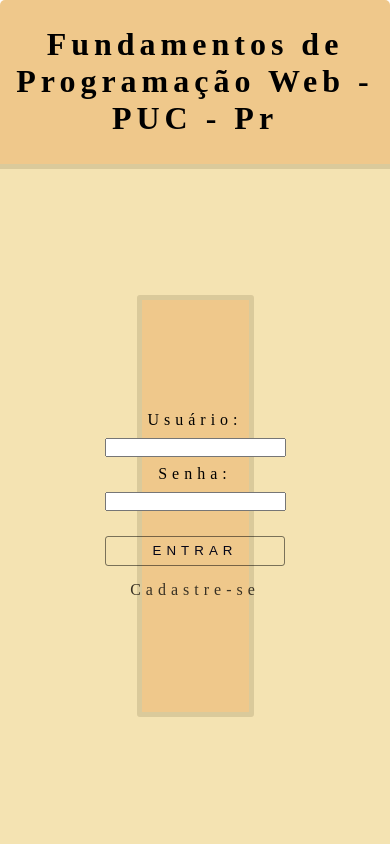
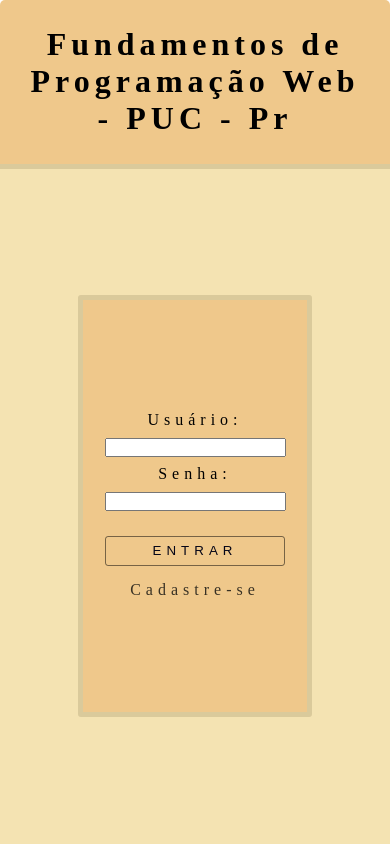
Before and after one commit to WilianKrinke/Trabalhos_Faculdade, a PHP site: page /fundamentosweb/home/php in a window 390 px wide. Run offline with PHP 8.4, Linux system fonts and the light colour scheme.

Commit message:
inserção de media queries

```diff
--- a/Trabalho_4/src/home/css/home.css
+++ b/Trabalho_4/src/home/css/home.css
@@ -55,3 +55,32 @@ article {
   height: 100px;
   width: 400px;
 }
+
+@media screen and (max-width: 920px) {
+}
+
+@media screen and (max-width: 700px) {
+  article {
+    width: 60%;
+  }
+  .container_btn {
+    width: 100%;
+  }
+}
+
+@media screen and (max-width: 340px) {
+  article {
+    width: 80%;
+  }
+
+  .form {
+    height: 280px;
+    display: flex;
+    justify-content: space-evenly;
+    align-items: center;
+    flex-direction: column;
+  }
+  .container_btn {
+    width: 100%;
+  }
+}
--- a/Trabalho_4/src/home/php/index.php
+++ b/Trabalho_4/src/home/php/index.php
@@ -5,10 +5,10 @@
     <meta charset="UTF-8">
     <meta http-equiv="X-UA-Compatible" content="IE=edge">
     <meta name="viewport" content="width=device-width, initial-scale=1.0">
-    <link rel="stylesheet" href="../../utils//global_css//globalCss.css">
+    <link rel="stylesheet" href="../../utils//global_css/globalCss.css">
     <link rel="stylesheet" href="../../utils//global_css//buttons.css">
     <link rel="stylesheet" href="../../utils//global_css//links.css">
-    <link rel="stylesheet" href="../css//home.css">
+    <link rel="stylesheet" href="../css/home.css">
     <title>Programação Web - PUC-Pr</title>
 </head>
 
--- /dev/null
+++ b/Trabalho_4/src/index.php
@@ -0,0 +1,2 @@
+<?php
+header('location: http://localhost/fundamentosweb/trabalhos_faculdade/Trabalho_4/src/home/php');
--- a/Trabalho_4/src/listaProdutos/php/index.php
+++ b/Trabalho_4/src/listaProdutos/php/index.php
@@ -16,7 +16,7 @@ if ((!isset($_SESSION['userName']) == true) and (!isset($_SESSION['isAdm']) == t
     <link rel="stylesheet" href="../../utils//global_css//globalCss.css">
     <link rel="stylesheet" href="../../utils//global_css/links.css">
     <link rel="stylesheet" href="../../utils//global_css//buttons.css">
-    <link rel="stylesheet" href="../css/listadeProdutos.css">
+    <link rel="stylesheet" href="../css//listadeProdutos.css">
     <title>Programação Web - PUC-Pr</title>
 </head>
 
--- a/Trabalho_4/src/utils/global_css/globalCss.css
+++ b/Trabalho_4/src/utils/global_css/globalCss.css
@@ -2,6 +2,12 @@
   margin: 0px;
   padding: 0px;
   box-sizing: border-box;
+}
+
+html,
+body {
+  margin: 0px;
+  padding: 0px;
 }
 
 h1,
@@ -41,3 +47,30 @@ main {
   border-radius: 5px;
   background: #af8746;
 }
+
+@media screen and (max-width: 920px) {
+  header {
+    padding: 0px 20px;
+  }
+}
+
+@media screen and (max-width: 700px) {
+  header {
+    padding: 0px 20px;
+  }
+}
+
+@media screen and (max-width: 340px) {
+  header {
+    padding: 0px 20px;
+  }
+}
+
+@media screen and (max-width: 920px) {
+}
+
+@media screen and (max-width: 700px) {
+}
+
+@media screen and (max-width: 340px) {
+}
```
Also changed, not shown: Trabalho_4/src/listaProdutos/css/listadeProdutos.css (+15 -0 lines).
